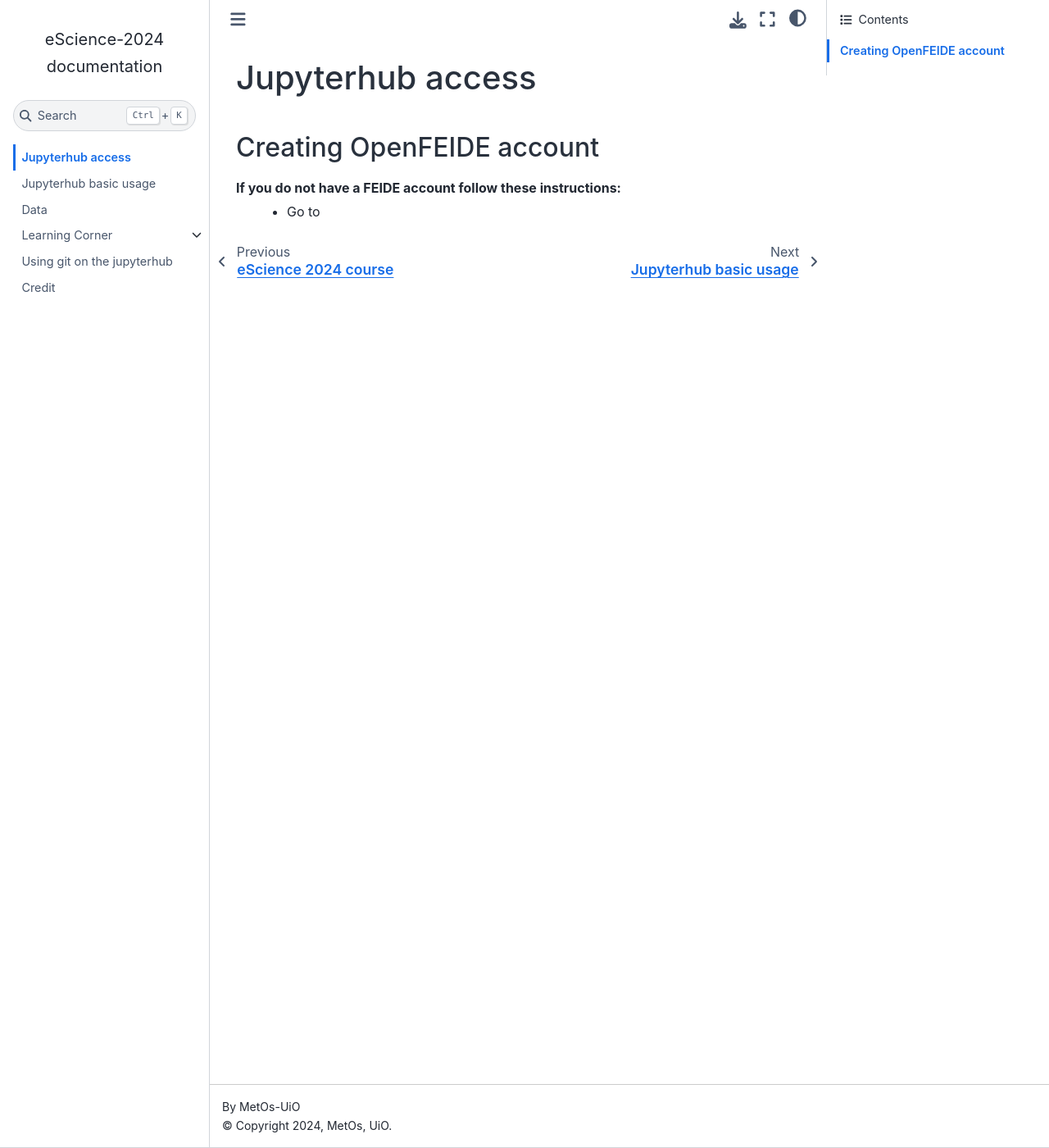
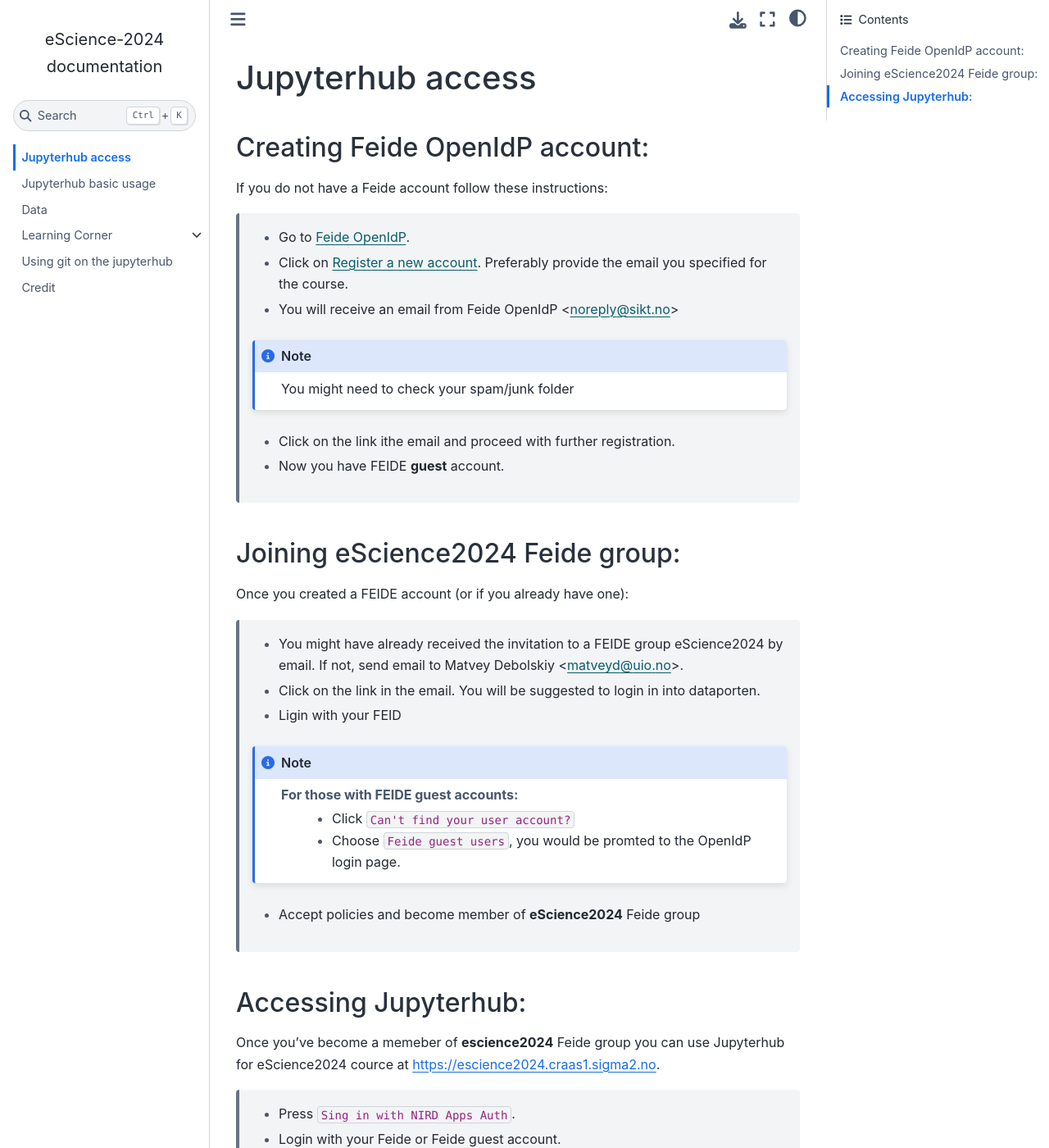
Before and after one commit to MetOs-UiO/eScience2024, a Sphinx documentation site: the page built from docs/feide.rst, in a window 1280 px wide and 1400 px high. Shown: the whole window at 82% size. Built offline with Sphinx 7.4.7 and the Sphinx Book theme 1.1.4, drawn with Linux system fonts in a browser that asks for light colours.

Commit message:
add login instructions

```diff
--- a/docs/feide.rst
+++ b/docs/feide.rst
@@ -2,7 +2,55 @@
 ===================
 
 
-Creating OpenFEIDE account
---------------------------
-If you do not have a FEIDE account follow these instructions:
-  - Go to
+Creating Feide OpenIdP account:
+-------------------------------
+
+If you do not have a Feide account follow these instructions:
+
+  - Go to `Feide OpenIdP <https://openidp.feide.no/>`_.
+
+  - Click on `Register a new account <https://openidp.feide.no/simplesaml/module.php/selfregister/newUser.php>`_. Preferably provide the email you specified for the course.
+
+  - You will receive an email from Feide OpenIdP \<noreply@sikt.no\>
+
+  .. note::
+     You might need to check your spam/junk folder
+
+  - Click on the link ithe email and proceed with further registration.
+
+  - Now you have FEIDE **guest** account.
+
+Joining eScience2024 Feide group:
+---------------------------------
+
+Once you created a FEIDE account (or if you already have one):
+
+  - You might have already received the invitation to a FEIDE group eScience2024 by email. If not, send email to Matvey Debolskiy <matveyd@uio.no>.
+
+  - Click on the link in the email. You will be suggested to login in into dataporten.
+
+  - Ligin with your FEID
+
+  .. note::
+
+     For those with FEIDE guest accounts:
+      - Click ``Can't find your user account?``
+      - Choose ``Feide guest users``, you would be promted to the OpenIdP login page.
+
+  - Accept policies and become member of **eScience2024** Feide group
+
+
+Accessing Jupyterhub:
+---------------------
+
+Once you've become a memeber of **escience2024** Feide group you can use Jupyterhub for eScience2024 cource at `<https://escience2024.craas1.sigma2.no>`_.
+
+  - Press ``Sing in with NIRD Apps Auth``.
+
+  - Login with your Feide or Feide guest account.
+
+  .. collapse:: Feide Guests
+
+     For those with FEIDE guest accounts:
+      - Click ``Can't find your user account?``
+      - Choose ``Feide guest users``, you would be promted to the OpenIdP login page.
```
